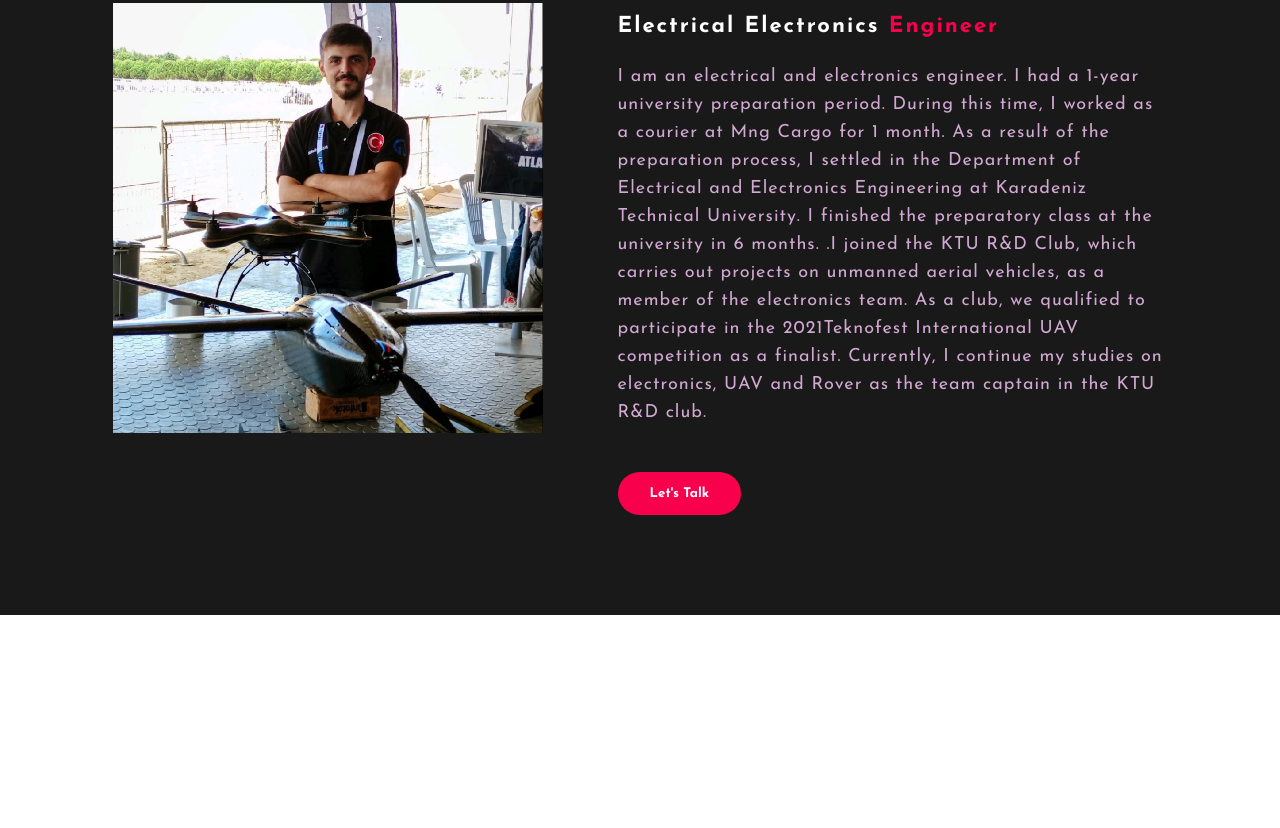
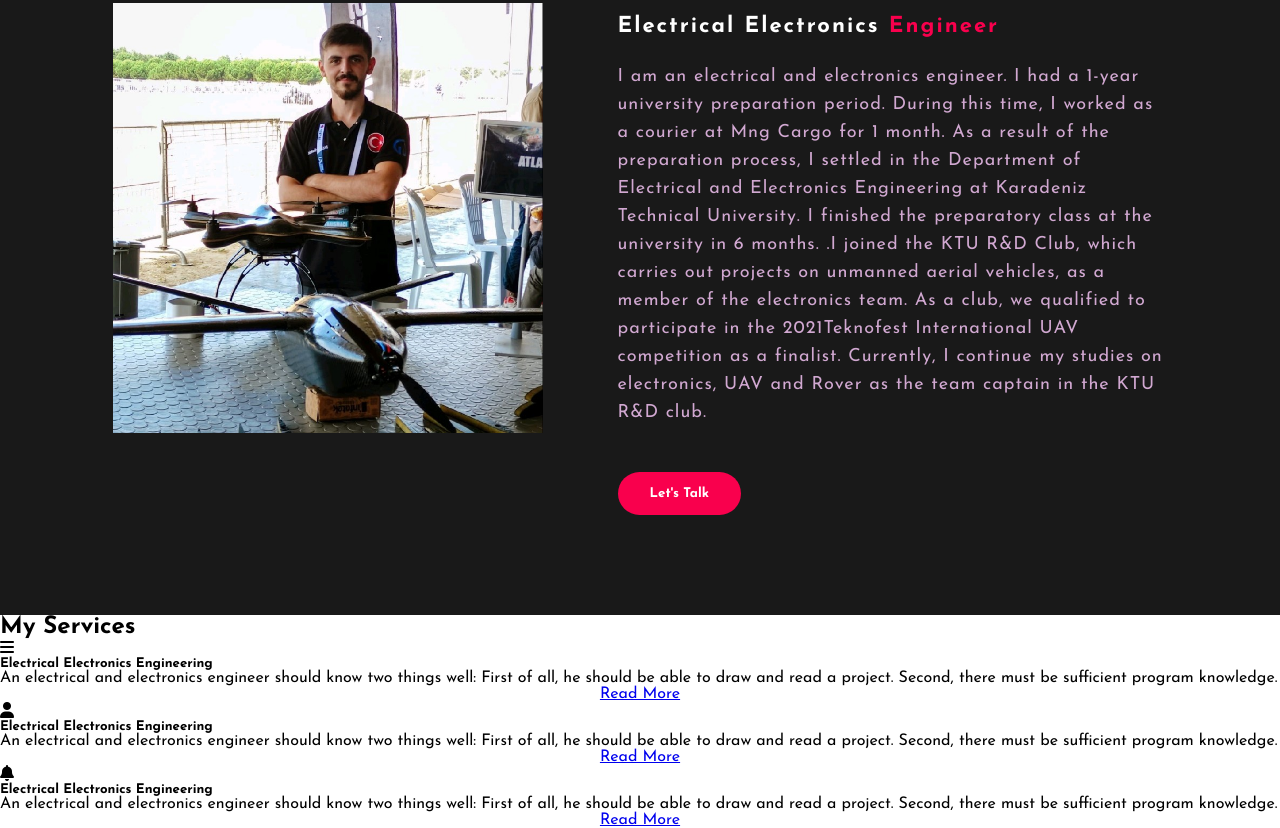
Before and after one commit to eyupomer/HTML-CSS-Personal-Portfolio, a plain HTML site: page index.html in a window 1280 px wide. Shown: the part 980-1808 px from the top of the page. Before the commit the page ends 1595 px from the top, so only its background shows below. Drawn offline with Linux system fonts and the light colour scheme.

```diff
--- a/css/style.css
+++ b/css/style.css
@@ -184,5 +184,8 @@
 
 button:hover {
     background-color: transparent;
-    border: 2px solid;
+    border: 2px solid #f9004d;
+    cursor: pointer;
 }
+
+/* Service Section */
--- a/index.html
+++ b/index.html
@@ -62,12 +62,77 @@
           <h2>About Me</h2>
           <h5>Electrical Electronics <span>Engineer</span></h5>
           <p>
-            I am an electrical and electronics engineer. I had a 1-year university preparation period. During this time, I worked as a courier at Mng Cargo for 1 month. As a result of the preparation process, I settled in the Department of Electrical and Electronics Engineering at Karadeniz Technical University. I finished the preparatory class at the university in 6 months. .I joined the KTU R&D Club, which carries out projects on unmanned aerial vehicles, as a member of the electronics team. As a club, we qualified to participate in the 2021Teknofest International UAV competition as a finalist. Currently, I continue my studies on electronics, UAV and Rover as the team captain in the KTU R&D club.
+            I am an electrical and electronics engineer. I had a 1-year
+            university preparation period. During this time, I worked as a
+            courier at Mng Cargo for 1 month. As a result of the preparation
+            process, I settled in the Department of Electrical and Electronics
+            Engineering at Karadeniz Technical University. I finished the
+            preparatory class at the university in 6 months. .I joined the KTU
+            R&D Club, which carries out projects on unmanned aerial vehicles, as
+            a member of the electronics team. As a club, we qualified to
+            participate in the 2021Teknofest International UAV competition as a
+            finalist. Currently, I continue my studies on electronics, UAV and
+            Rover as the team captain in the KTU R&D club.
           </p>
           <button type="button">Let's Talk</button>
         </div>
       </div>
     </section>
     <!-- About Section End -->
+
+    <!-- Service Section Start -->
+    <div class="service">
+      <div class="title">
+        <h2>My Services</h2>
+      </div>
+
+      <div class="box">
+        <div class="card">
+          <i class="fa-solid fa-bars"></i>
+          <h5>Electrical Electronics Engineering</h5>
+          <div class="pra">
+            <p>
+              An electrical and electronics engineer should know two things
+              well: First of all, he should be able to draw and read a project.
+              Second, there must be sufficient program knowledge.
+            </p>
+            <p style="text-align: center;">
+              <a class="button" href="#">Read More</a>
+            </p>
+          </div>
+        </div>
+
+        <div class="card">
+          <i class="fa-solid fa-user"></i>
+          <h5>Electrical Electronics Engineering</h5>
+          <div class="pra">
+            <p>
+              An electrical and electronics engineer should know two things
+              well: First of all, he should be able to draw and read a project.
+              Second, there must be sufficient program knowledge.
+            </p>
+            <p style="text-align: center;">
+              <a class="button" href="#">Read More</a>
+            </p>
+          </div>
+        </div>
+
+        <div class="card">
+          <i class="fa-solid fa-bell"></i>
+          <h5>Electrical Electronics Engineering</h5>
+          <div class="pra">
+            <p>
+              An electrical and electronics engineer should know two things
+              well: First of all, he should be able to draw and read a project.
+              Second, there must be sufficient program knowledge.
+            </p>
+            <p style="text-align: center;">
+              <a class="button" href="#">Read More</a>
+            </p>
+          </div>
+        </div>
+      </div>
+    </div>
+    <!-- Service Section End -->
   </body>
 </html>
```
